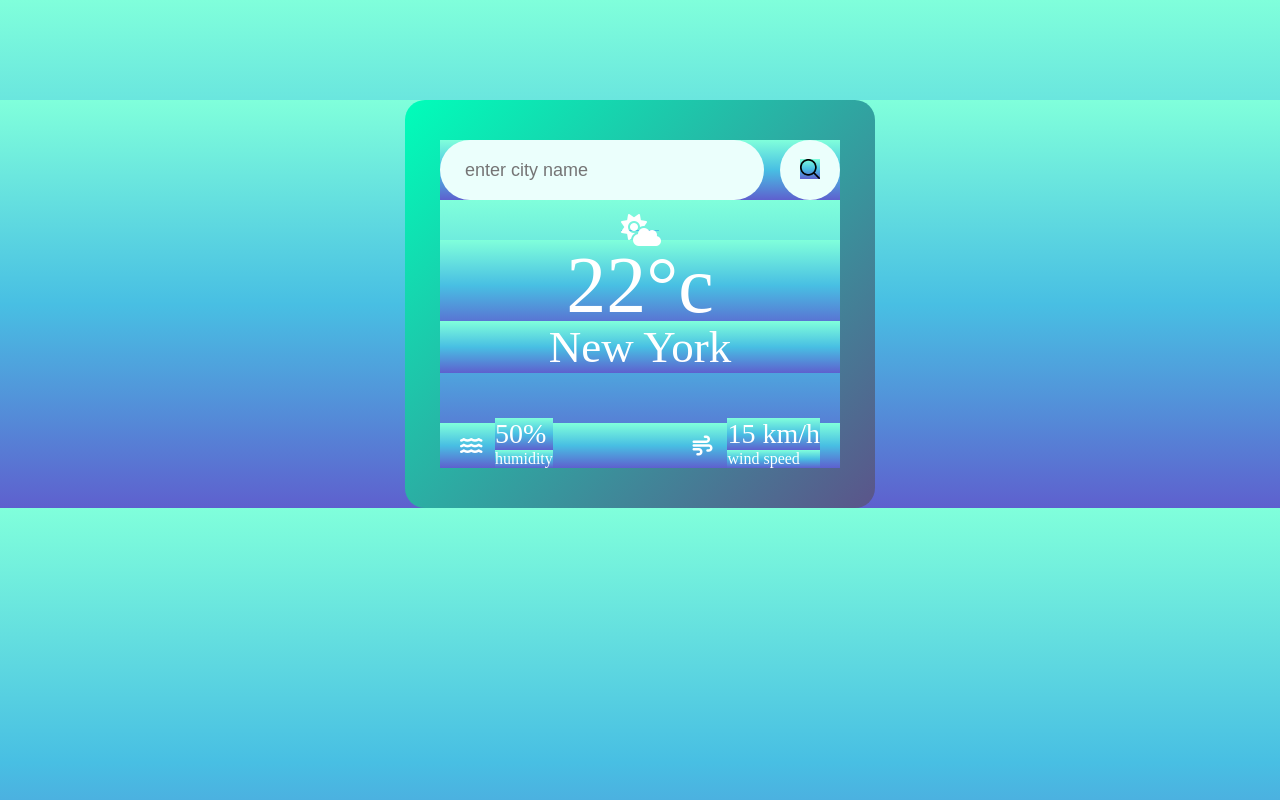
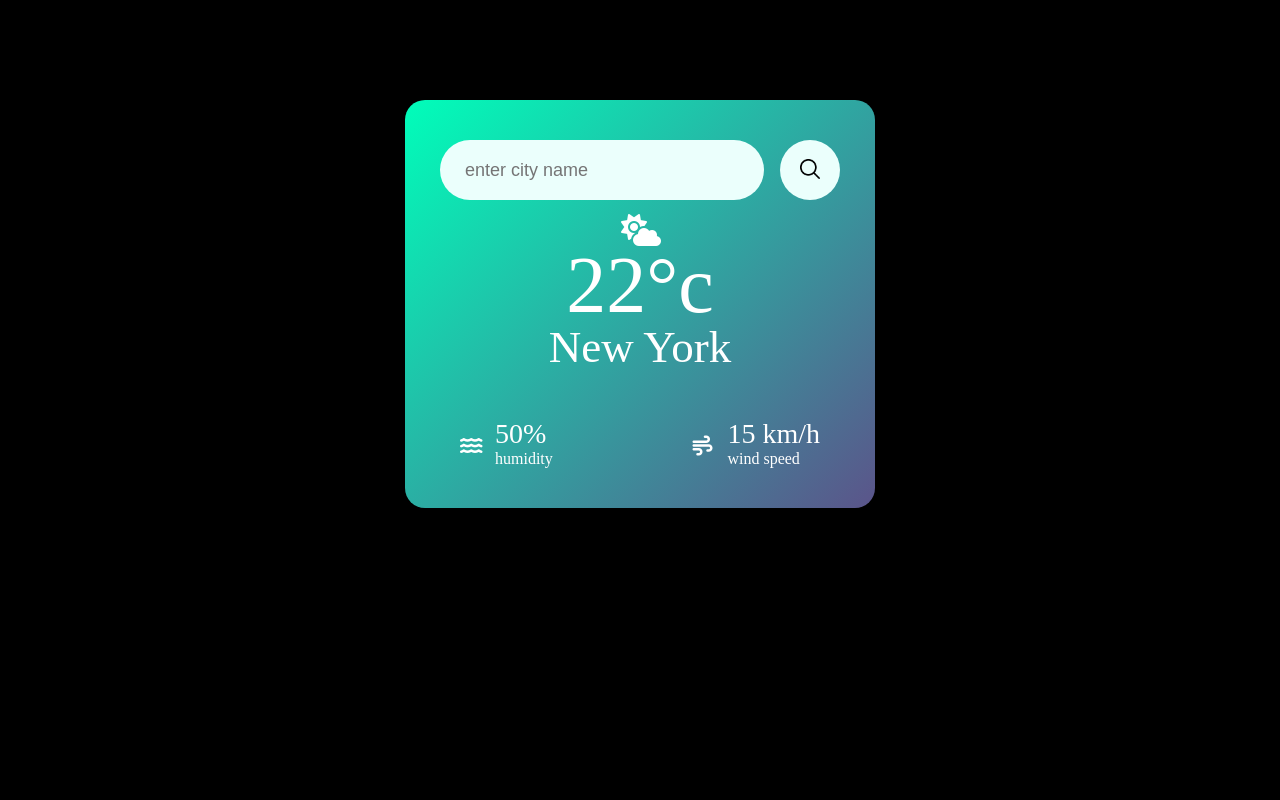
Before and after one commit to nikhilkumar2001/WeatherApplication, a plain HTML site: page index.html in a window 1280 px wide. Drawn offline with Linux system fonts and the light colour scheme.

Commit message:
Update index.html

```diff
--- a/index.html
+++ b/index.html
@@ -12,11 +12,10 @@
             margin: 0;
             padding: 0;
             box-sizing: border-box;
-            background: linear-gradient(#80FFDB, #64DFDF, #48BFE3, #5390D9, #5E60CE);
         }
 
         body {
-
+            background: #000000
         }
 
         .card {
```
